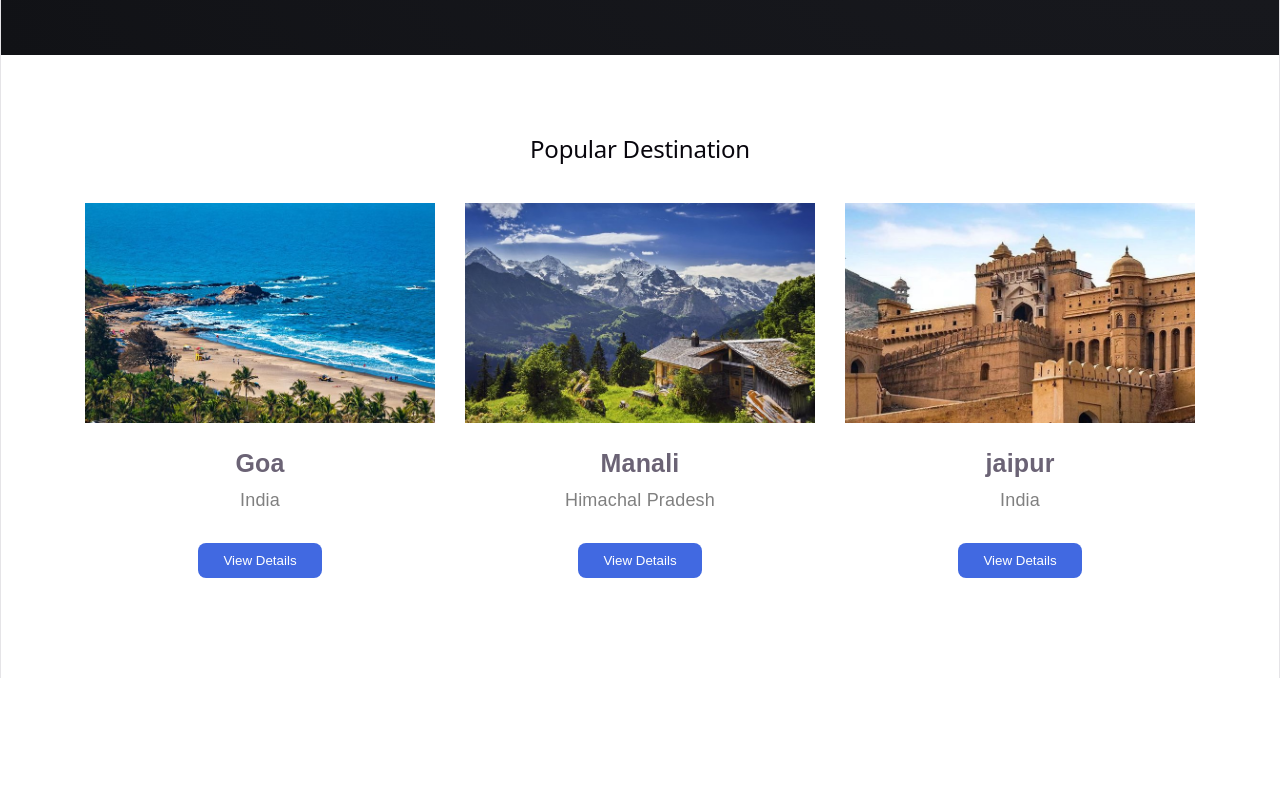
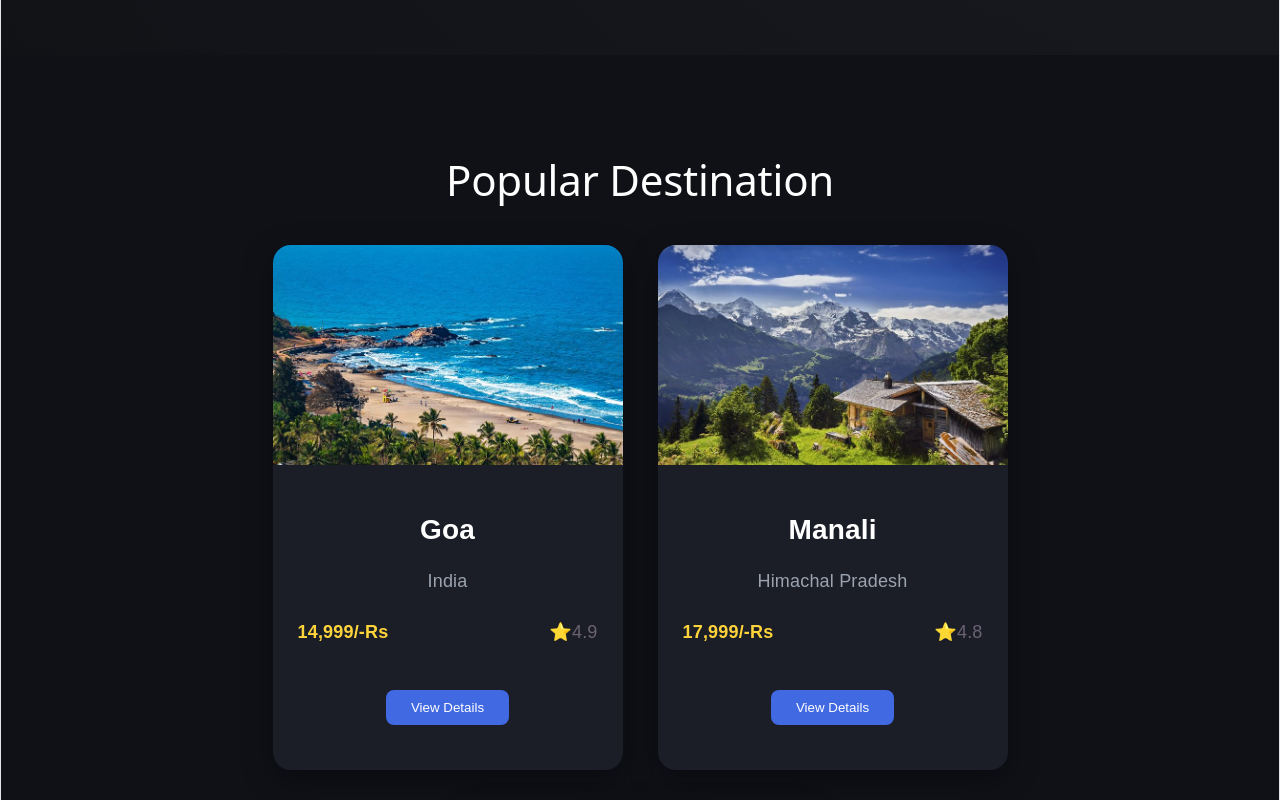
Before and after one commit to VEDANT356/TripPlanner-, a React (Vite) app: page / in a window 1280 px wide. Shown: the part 740-1540 px from the top of the page. Before the commit the page ends 1418 px from the top, so only its background shows below. Built offline with nearby package versions, Linux system fonts and the light colour scheme.

Commit message:
changing in css

```diff
--- a/src/App.css
+++ b/src/App.css
@@ -84,7 +84,7 @@ nav h2 {
 
   padding: 20px 80px;
 
-  background: white;
+  background: radial-gradient(circle at top right,#243b72 0%, #17181d 45%, #111216 100%);
 
   box-shadow: 0 2px 10px rgba(0,0,0,1);
 }
@@ -117,10 +117,13 @@ nav h2 {
   cursor:pointer;
 }
 .destination{
-  padding: 80px;
+  padding:100px 80px;
+  background: #0f1117;
 }
 
 .destination h2{
+  color: white;
+  font-size: 42px;
   text-align: center;
   margin-bottom: 40px;
 }
@@ -128,13 +131,36 @@ nav h2 {
 .destination-container{
   display: flex;
   justify-content: center;
-  gap: 30px;
+  gap: 35px;
+  flex-wrap: wrap;
 }
 
 .destination-card{
   width: 350px;
+  background: #1b1e27;
+  border-radius: 18px;
+  overflow: hidden;
+  transition: .35s;
+  box-shadow: 0 10px 30px rgba(0,0,0,.35);
+}
+.destination-card:hover{
+  transform: translateY(-12px);
+  box-shadow: 0 20px 45px rgba(37,99,235,.25);
 }
 
+.destination-image{
+  overflow: hidden;
+}
+
+.destination-image img{
+  width: 100%;
+  height: 240px;
+  object-fit: cover;
+  transition: .4s;
+}
+.destination-card:hover img{
+  transform: scale(1.08);
+}
 .destination-card img{
   width: 100%;
   height: 220px;
@@ -160,3 +186,31 @@ nav h2 {
   border-radius: 8px;
   cursor: pointer;
 }
+
+.destination-info{
+  padding: 25px;
+}
+.destination-info h3{
+  color: white;
+  font-size: 28px;
+  margin-bottom: 25px;
+}
+.destination-info p{
+  color: #9ca3af;
+  margin-bottom: 25px;
+}
+.destination-bottom{
+  display: flex;
+  justify-content: space-between;
+  align-content: center;
+  margin-bottom: 25px;
+}
+
+.price{
+  color:#ffd43b;
+  font-weight: bold;
+}
+
+.destination-info button:hover{
+  background: #1d4ed8;
+}
--- a/src/components/Destination.jsx
+++ b/src/components/Destination.jsx
@@ -15,18 +15,24 @@ function Destination() {
             image={destination1}
             title="Goa"
             location="India"
+            price="14,999/-Rs"
+            rating="4.9"
             />
 
             <DestinationCard
             image={destination2}
             title="Manali"
             location="Himachal Pradesh"
+            price="17,999/-Rs"
+            rating="4.8"
             />
 
             <DestinationCard
             image={destination3}
-            title="jaipur"
+            title="Jaipur"
             location="India"
+            price="12,999/-Rs"
+            rating="4.7"
             />
 
             </div>
--- a/src/components/DestinationCard.jsx
+++ b/src/components/DestinationCard.jsx
@@ -1,10 +1,25 @@
-function DestinationCard ({ image, title, location}) {
+function DestinationCard ({ image, title, location,price,rating}){
     return (
         <div className="destination-card">
+            <div className="destination-image">
             <img src={image} alt={title} />
+            </div>
+            <div className="destination-info">
             <h3>{title}</h3>
+
             <p>{location}</p>
+
+            <div className="destination-bottom">
+                <span className="price">
+                    {price}
+                </span>
+
+                <span className="rating">
+                    ⭐{rating}
+                </span>
+                </div>
             <button>View Details</button>
+            </div>
         </div>
     );
 }
```
